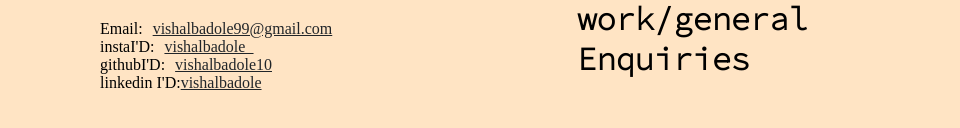
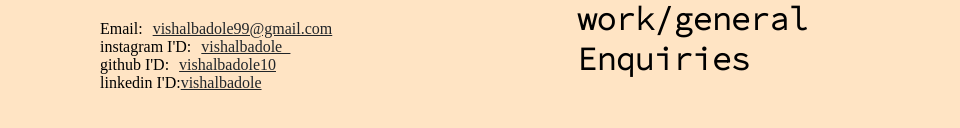
Before and after one commit to Vishalbadole10/vishalportfolio, a website: page countect.html in a window 1280 px wide. Shown: the part 164-292 px from the top of the page, without its empty margins (0-960 px from the left). Drawn offline with Linux system fonts and the light colour scheme.

Commit message:
Update countect.html

```diff
--- a/countect.html
+++ b/countect.html
@@ -32,9 +32,9 @@
           <li>Email:<a href="mailto: vishalbadole99@gmail.com" style="color: #212529"><i class="fas fa-envelope"
                 style="margin-right: 10px;"></i>vishalbadole99@gmail.com</a></li>
 
-          <li>instaI'D:<a href="https://www.instagram.com/vishalbadole_/" style="color: #212529;"><i class="fab fa-instagram"
+          <li>instagram I'D:<a href="https://www.instagram.com/vishalbadole_/" style="color: #212529;"><i class="fab fa-instagram"
                 style="margin-right: 10px;"></i>vishalbadole_</a></li>
-          <li>githubI'D:<a href="https://github.com/vishalbadole10" style="color:#212529;"><i class="fab fa-github"
+          <li>github I'D:<a href="https://github.com/vishalbadole10" style="color:#212529;"><i class="fab fa-github"
                 style="margin-right: 10px;"></i>vishalbadole10</a></li>
 
           <li>linkedin I'D:<a
```
